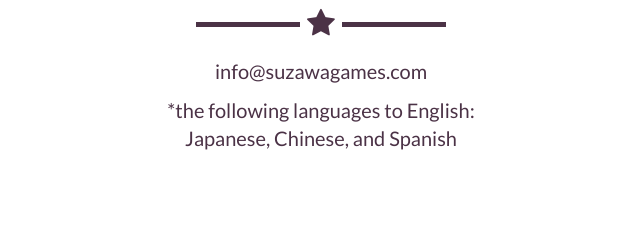
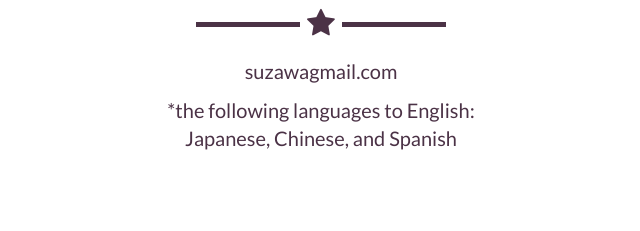
Before and after one commit to suzawagames/site, a plain HTML site: page index.html in a window 1280 px wide. Shown: the part 1967-2198 px from the top of the page, 319-959 px from the left. Drawn offline with Linux system fonts and the light colour scheme.

Commit message:
Update index.html

```diff
--- a/index.html
+++ b/index.html
@@ -173,7 +173,7 @@
 		</div>
 		<div class="row">
 			<div class="col-lg-8 col-lg-offset-2" align="center">
-				<p align="center">info<span class="lolcatz">Hello</span>@<span class="lolcatz">How</span>suzawa<span class="lolcatz">Are</span>games<span class="lolcatz">You?</span>.com</p>
+				<p align="center">suzawa<span class="lolcatz">games</span><span class="lolcatz">@</span>gmail.com</p>
 				<p>*the following languages to English:<br>Japanese, Chinese, and Spanish</p>
 			</div>
 		</div>
```
